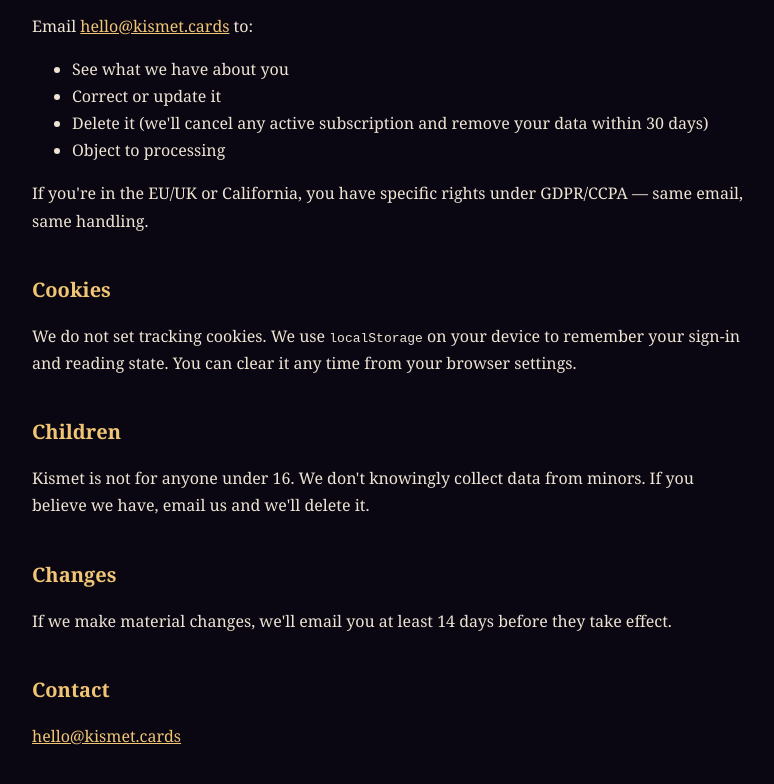
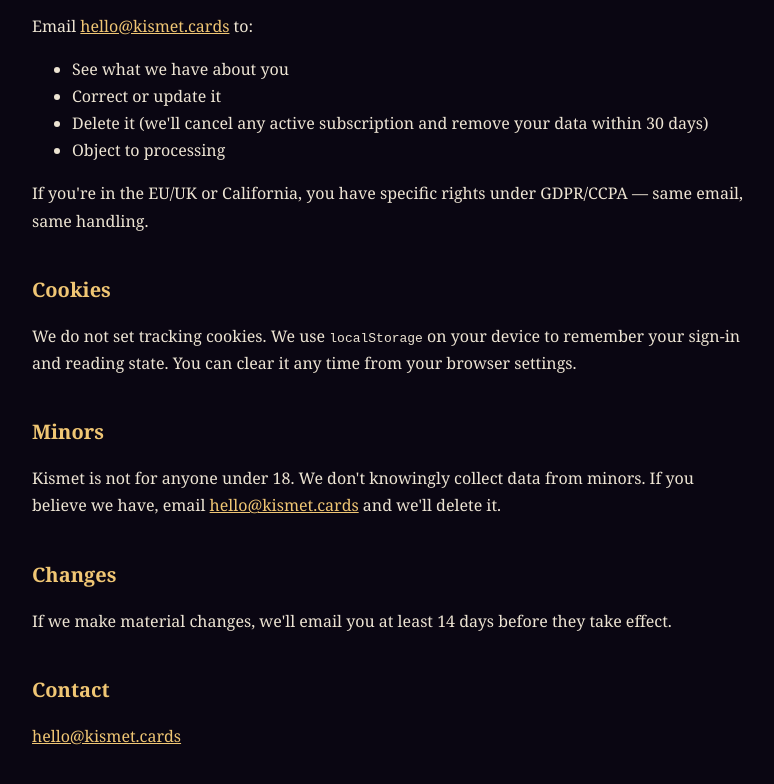
Before and after one commit to cvwllc/kismet, a website: page privacy.html in a window 1280 px wide. Shown: the part 1271-2055 px from the top of the page, without its empty margins (248-1022 px from the left). Drawn offline with Linux system fonts and the light colour scheme.

Commit message:
Legal: 18+ in privacy and matching eligibility clause in terms

```diff
--- a/privacy.html
+++ b/privacy.html
@@ -62,8 +62,8 @@
   <h2>Cookies</h2>
   <p>We do not set tracking cookies. We use <code>localStorage</code> on your device to remember your sign-in and reading state. You can clear it any time from your browser settings.</p>
 
-  <h2>Children</h2>
-  <p>Kismet is not for anyone under 16. We don't knowingly collect data from minors. If you believe we have, email us and we'll delete it.</p>
+  <h2>Minors</h2>
+  <p>Kismet is not for anyone under 18. We don't knowingly collect data from minors. If you believe we have, email <a href="mailto:hello@kismet.cards">hello@kismet.cards</a> and we'll delete it.</p>
 
   <h2>Changes</h2>
   <p>If we make material changes, we'll email you at least 14 days before they take effect.</p>
```
Also changed, not shown: terms.html (+3 -0 lines).
